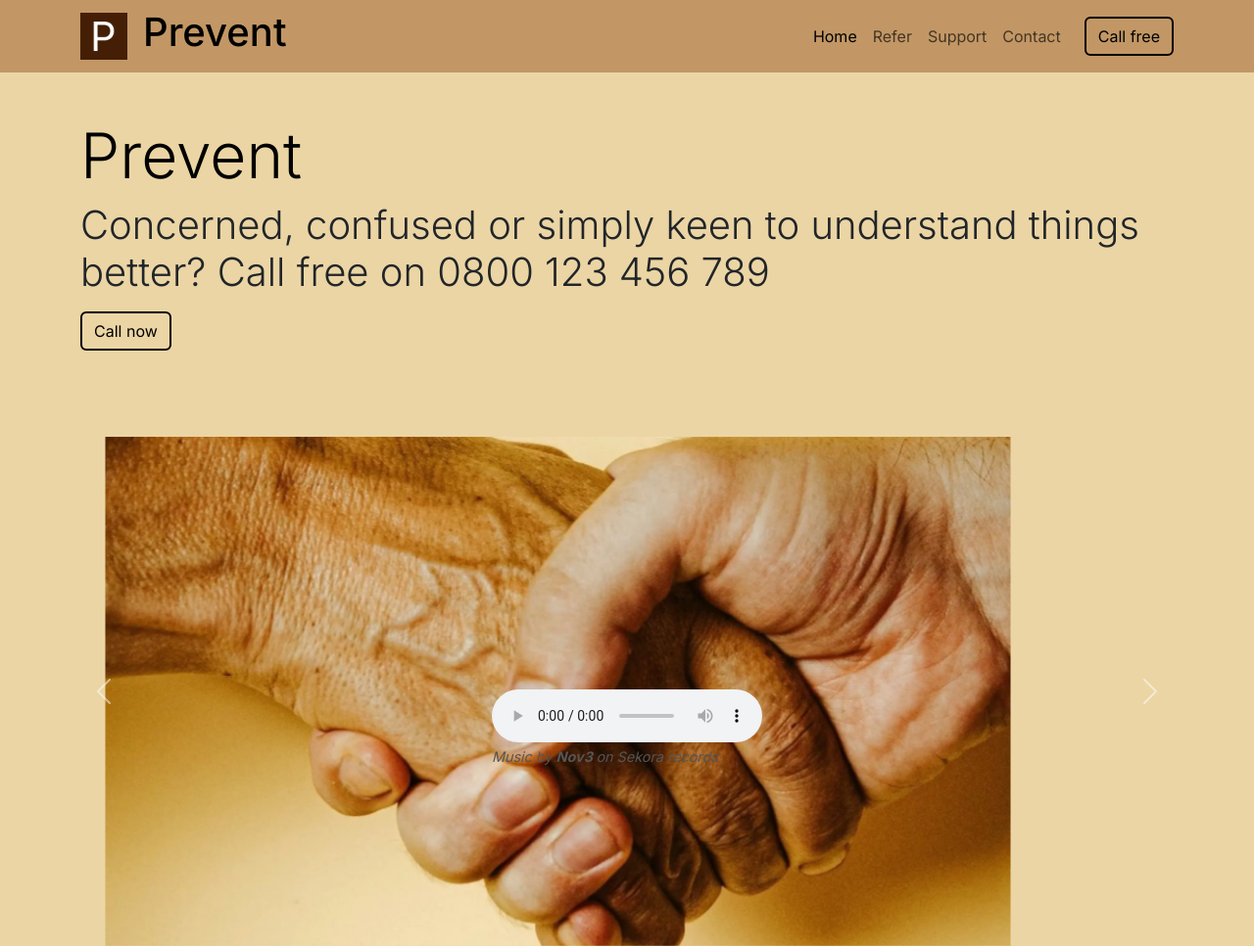
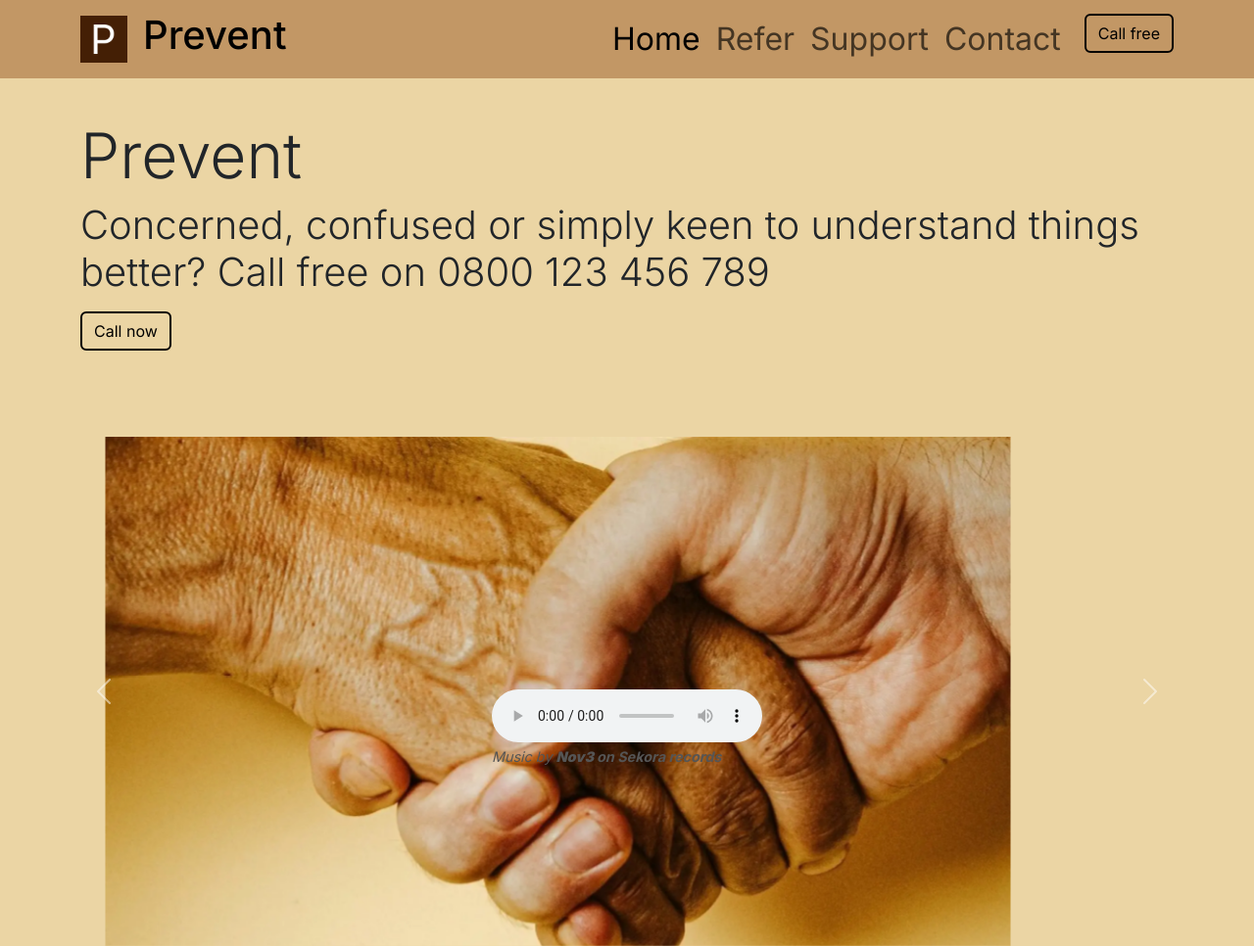
Before and after one commit to jamesfowler-dev/flagstone-project-, a plain HTML site: page index.html in a window 1280 px wide. Shown: the top 966 px of the page at 98% size. Drawn offline with nearby package versions, Linux system fonts and the light colour scheme; a web font is replaced by a local one.

```diff
--- a/assets/css/style.css
+++ b/assets/css/style.css
@@ -23,6 +23,7 @@
 a {
     text-decoration: none;
     color: inherit;
+    font-weight: bold;
 }
 
 /* Navbar */
@@ -63,6 +64,12 @@
     color: black;
 }
 
+#nav-links {
+    color: black;
+
+    font-size: 2rem;
+}
+
 /* Header  */
 #header-button {
     font-family: var(--primary-font);
@@ -82,9 +89,11 @@
     color: black;
 }
 
-h1 {
+h1 h2 {
     font-family: var(--primary-font);
     color: black;
+    font-size: 2rem; /* 32px or larger */
+    font-weight: bold;
 }
 
 #header-refer {
--- a/index.html
+++ b/index.html
@@ -40,7 +40,7 @@
                 <span class="navbar-toggler-icon"></span>
             </button>
             <div class="collapse navbar-collapse" id="navbarNav">
-                <ul class="navbar-nav ms-auto">
+                <ul class="navbar-nav ms-auto" id="nav-links">
                     <li class="nav-item">
                         <a class="nav-link active" aria-current="page" href="index.html">Home</a>
                     </li>
```
Also changed, not shown: refer.html (+1 -1 lines), success.html (+1 -1 lines).
